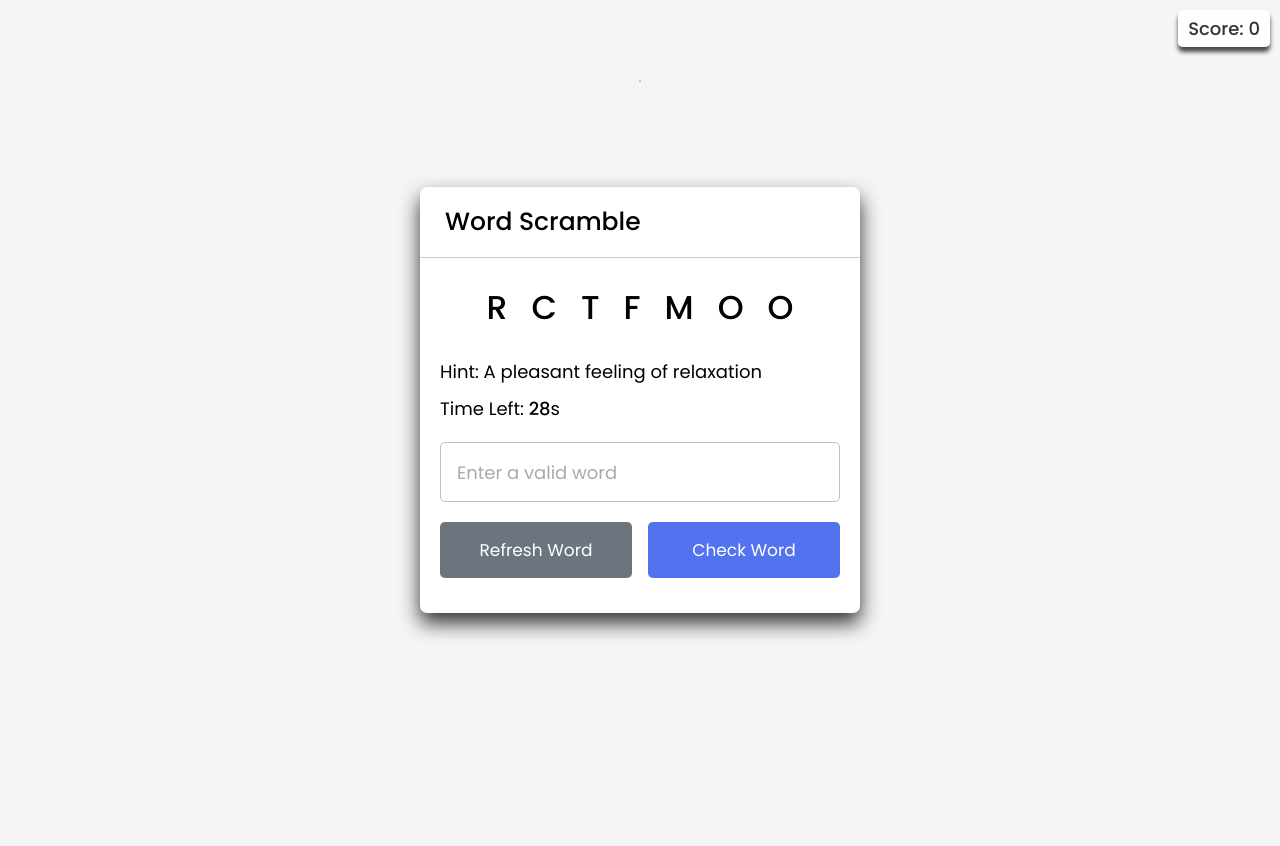
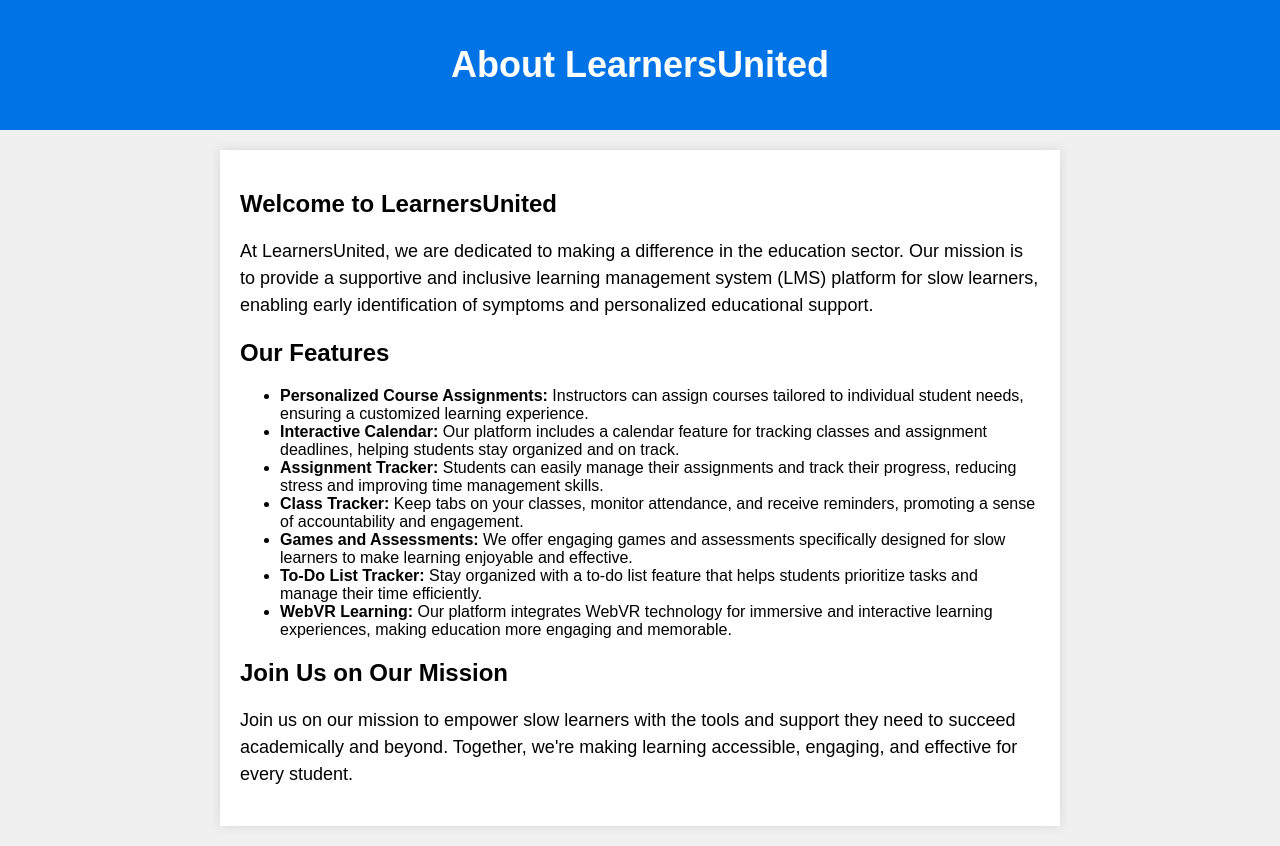
Before and after one commit to sanskarsinghh/SG2.0, a plain HTML site: page index.html in a window 1280 px wide. Before the commit the page ends 800 px from the top, so only its background shows below. Drawn offline with Linux system fonts and the light colour scheme.

Commit message:
first commit

```diff
--- a/JS/script.js
+++ /dev/null
@@ -1,86 +0,0 @@
-const wordText = document.querySelector(".word"),
-  hintText = document.querySelector(".hint span"),
-  timeText = document.querySelector(".time b"),
-  inputField = document.querySelector("input"),
-  refreshBtn = document.querySelector(".refresh-word"),
-  checkBtn = document.querySelector(".check-word");
-  const scoreDisplay = document.createElement("div");
-  var result = document.getElementById("result");
-// scoreDisplay.classList.add("scoreboard");
-// scoreDisplay.innerHTML = "Score: <span id='score'>0</span>";
-document.body.appendChild(scoreDisplay);
-
-let correctWord, timer, score = 0;
-
-const updateScore = () => {
-  const scoreElement = document.getElementById("score");
-
-  scoreElement.innerHTML = score;
-
-};
-
-const initTimer = maxTime => {
-  clearInterval(timer);
-  timer = setInterval(() => {
-    if (maxTime > 0) {
-      maxTime--;
-      timeText.innerText = maxTime;
-    } else {
-
-      result.innerHTML = `Time off! ${correctWord.toUpperCase()} was the correct word`;
-      result.style.display = "block";
-    setTimeout(function() {
-      result.style.display = "none";
-    }, 3000);
-      initGame();
-    }
-  }, 1000);
-};
-
-const initGame = () => {
-  initTimer(33);
-  let randomObj = words[Math.floor(Math.random() * words.length)];
-  let wordArray = randomObj.word.split("");
-  for (let i = wordArray.length - 1; i > 0; i--) {
-    let j = Math.floor(Math.random() * (i + 1));
-    [wordArray[i], wordArray[j]] = [wordArray[j], wordArray[i]];
-  }
-  wordText.innerText = wordArray.join("");
-  hintText.innerText = randomObj.hint;
-  correctWord = randomObj.word.toLowerCase();
-  inputField.value = "";
-  inputField.setAttribute("maxlength", correctWord.length);
-};
-
-const checkWord = () => {
-  let userWord = inputField.value.toLowerCase();
-  if (!userWord) result.innerHTML =`Please enter the word to check!`;
-  if (userWord === correctWord) {
-    score++; // Increase the score for correct answers
-  } else {
-    score--; // Decrement the score for incorrect answers
-  }
-  updateScore(); // Update and display the score
-
-  if (userWord === correctWord) {
-
-    result.innerHTML = `Congrats! ${correctWord.toUpperCase()} is the correct word`;
-    result.style.display = "block";
-    setTimeout(function() {
-      result.style.display = "none";
-    }, 3000);
-  } else {
-    result.innerHTML = `Oops! ${userWord} is not a correct word`;
-    result.style.display = "block";
-    setTimeout(function() {
-      result.style.display = "none";
-    }, 3000);
-  }
-  initGame();
-};
-
-refreshBtn.addEventListener("click", initGame);
-checkBtn.addEventListener("click", checkWord);
-
-updateScore(); // Initialize the score display
-initGame();
--- a/JS/words.js
+++ /dev/null
@@ -1,94 +0,0 @@
-let words = [
-    {
-        word: "addition",
-        hint: "The process of adding numbers"
-    },
-    {
-        word: "meeting",
-        hint: "Event in which people come together"
-    },
-    {
-        word: "number",
-        hint: "Math symbol used for counting"
-    },
-    {
-        word: "exchange",
-        hint: "The act of trading"
-    },
-    {
-        word: "canvas",
-        hint: "Piece of fabric for oil painting"
-    },
-    {
-        word: "garden",
-        hint: "Space for planting flower and plant"
-    },
-    {
-        word: "position",
-        hint: "Location of someone or something"
-    },
-    {
-        word: "feather",
-        hint: "Hair like outer covering of bird"
-    },
-    {
-        word: "comfort",
-        hint: "A pleasant feeling of relaxation"
-    },
-    {
-        word: "tongue",
-        hint: "The muscular organ of mouth"
-    },
-    {
-        word: "expansion",
-        hint: "The process of increase or grow"
-    },
-    {
-        word: "country",
-        hint: "A politically identified region"
-    },
-    {
-        word: "group",
-        hint: "A number of objects or persons"
-    },
-    {
-        word: "taste",
-        hint: "Ability of tongue to detect flavour"
-    },
-    {
-        word: "store",
-        hint: "Large shop where goods are traded"
-    },
-    {
-        word: "field",
-        hint: "Area of land for farming activities"
-    },
-    {
-        word: "friend",
-        hint: "Person other than a family member"
-    },
-    {
-        word: "pocket",
-        hint: "A bag for carrying small items"
-    },
-    {
-        word: "needle",
-        hint: "A thin and sharp metal pin"
-    },
-    {
-        word: "expert",
-        hint: "Person with extensive knowledge"
-    },
-    {
-        word: "statement",
-        hint: "A declaration of something"
-    },
-    {
-        word: "second",
-        hint: "One-sixtieth of a minute"
-    },
-    {
-        word: "library",
-        hint: "Place containing collection of books"
-    },
-]
--- a/index.html
+++ b/index.html
@@ -1,33 +1,53 @@
 <!DOCTYPE html>
-<html lang="en" dir="ltr">
-  <head>
-    <meta charset="utf-8">
-    <title>Word Scramble Game</title>
+<html lang="en">
+<head>
+    <meta charset="UTF-8">
+    <meta name="viewport" content="width=device-width, initial-scale=1.0">
+    <title>About LearnersUnited</title>
+    <!-- Link to the external CSS file -->
     <link rel="stylesheet" href="style.css">
-    <meta name="viewport" content="width=device-width, initial-scale=1.0">
-    <script src="JS/words.js" defer></script>
-    <script src="JS/script.js" defer></script>
-  </head>
-  <body>
-    <!-- Scoreboard -->
-    <div class="scoreboard">
-      <p>Score: <span id="score">0</span></p>
+</head>
+<body>
+    <header>
+        <h1>About LearnersUnited</h1>
+    </header>
+    <div class="container">
+        <h2>Welcome to LearnersUnited</h2>
+        <p>
+            At LearnersUnited, we are dedicated to making a difference in the education sector. Our mission is to provide a supportive and inclusive learning management system (LMS) platform for slow learners, enabling early identification of symptoms and personalized educational support.
+        </p>
+
+        <h2>Our Features</h2>
+        <ul class="feature-list">
+            <li>
+                <strong>Personalized Course Assignments:</strong> Instructors can assign courses tailored to individual student needs, ensuring a customized learning experience.
+            </li>
+            <li>
+                <strong>Interactive Calendar:</strong> Our platform includes a calendar feature for tracking classes and assignment deadlines, helping students stay organized and on track.
+            </li>
+            <li>
+                <strong>Assignment Tracker:</strong> Students can easily manage their assignments and track their progress, reducing stress and improving time management skills.
+            </li>
+            <li>
+                <strong>Class Tracker:</strong> Keep tabs on your classes, monitor attendance, and receive reminders, promoting a sense of accountability and engagement.
+            </li>
+            <li>
+                <strong>Games and Assessments:</strong> We offer engaging games and assessments specifically designed for slow learners to make learning enjoyable and effective.
+            </li>
+            <li>
+                <strong>To-Do List Tracker:</strong> Stay organized with a to-do list feature that helps students prioritize tasks and manage their time efficiently.
+            </li>
+            <li>
+                <strong>WebVR Learning:</strong> Our platform integrates WebVR technology for immersive and interactive learning experiences, making education more engaging and memorable.
+            </li>
+        </ul>
+
+        <h2>Join Us on Our Mission</h2>
+        <p>
+            Join us on our mission to empower slow learners with the tools and support they need to succeed academically and beyond. Together, we're making learning accessible, engaging, and effective for every student.
+        </p>
+
+        <!-- Add more content as needed -->
     </div>
-    <div id="result"></div>
-    <div class="container">
-        <h2>Word Scramble</h2>
-        <div class="content">
-            <p class="word"></p>
-            <div class="details">
-                <p class="hint">Hint: <span></span></p>
-                <p class="time">Time Left: <span><b>30</b>s</span></p>
-            </div>
-            <input type="text" spellcheck="false" placeholder="Enter a valid word">
-            <div class="buttons">
-                <button class="refresh-word">Refresh Word</button>
-                <button class="check-word">Check Word</button>
-            </div>
-        </div>
-    </div>
-  </body>
+</body>
 </html>
--- a/style.css
+++ b/style.css
@@ -1,151 +1,32 @@
-/* Import Google font - Poppins */
-@import url('https://fonts.googleapis.com/css2?family=Poppins:wght@400;500;600&display=swap');
-*{
-  margin: 0;
-  padding: 0;
-  box-sizing: border-box;
-  font-family: 'Poppins', sans-serif;
-}
-body{
-  display: flex;
-  padding: 0 10px;
-  align-items: center;
-  justify-content: center;
-  min-height: 100vh;
-  background:whitesmoke ;
-}
-/* Scoreboard Styles */
-.scoreboard {
-  position: absolute;
-  top: 10px;
-  right: 10px;
-  background: rgba(255, 255, 255, 0.9);
-  border-radius: 5px;
-  padding: 5px 10px;
-  box-shadow: 0 5px 4px rgba(0, 0, 0, 0.705);
-  font-size: 18px;
-  font-weight: 500;
-  color: #333;
-  /* display: none; */
-}
-.container{
-  width: 440px;
-  border-radius: 7px;
-  background: #fff;
-  box-shadow: 0 10px 20px rgba(0,0,0,0.8);
-}
-.container h2{
-  font-size: 25px;
-  font-weight: 500;
-  padding: 16px 25px;
-  border-bottom: 1px solid #ccc;
-}
-.container .content{
-  margin: 25px 20px 35px;
-}
-.content .word{
-  user-select: none;
-  font-size: 33px;
-  font-weight: 500;
-  text-align: center;
-  letter-spacing: 24px;
-  margin-right: -24px;
-  word-break: break-all;
-  text-transform: uppercase;
-}
-.content .details{
-  margin: 25px 0 20px;
-}
-.details p{
-  font-size: 18px;
-  margin-bottom: 10px;
-}
-.details p b{
-  font-weight: 500;
-}
-.content input{
-  width: 100%;
-  height: 60px;
-  outline: none;
-  padding: 0 16px;
-  font-size: 18px;
-  border-radius: 5px;
-  border: 1px solid #bfbfbf;
-}
-.content input:focus{
-  box-shadow: 0px 2px 4px rgba(0,0,0,0.08);
-}
-.content input::placeholder{
-  color: #aaa;
-}
-.content input:focus::placeholder{
-  color: #bfbfbf;
-}
-.content .buttons{
-  display: flex;
-  margin-top: 20px;
-  justify-content: space-between;
-}
-.buttons button{
-  border: none;
-  outline: none;
-  color: #fff;
-  cursor: pointer;
-  padding: 15px 0;
-  font-size: 17px;
-  border-radius: 5px;
-  width: calc(100% / 2 - 8px);
-  transition: all 0.3s ease;
-}
-.buttons button:active{
-  transform: scale(0.97);
-}
-.buttons .refresh-word{
-  background: #6C757D;
-}
-.buttons .refresh-word:hover{
-  background: #5f666d;
-}
-.buttons .check-word{
-  background: #5372F0;
-}
-.buttons .check-word:hover{
-  background: #2c52ed;
-}
-#result{
-  position: absolute;
-  top:10%;
-
-  background-color: rgb(241, 233, 193);
-  border: #aaa 1px solid;
-  border-radius: 7px;
-
+/* CSS Styles */
+body {
+    font-family: Arial, sans-serif;
+    background-color: #f0f0f0;
+    margin: 0;
+    padding: 0;
 }
 
-@media screen and (max-width: 470px) {
-  .container h2{
-    font-size: 22px;
-    padding: 13px 20px;
-  }
-  .content .word{
-    font-size: 30px;
-    letter-spacing: 20px;
-    margin-right: -20px;
-  }
-  .container .content{
-    margin: 20px 20px 30px;
-  }
-  .details p{
-    font-size: 16px;
-    margin-bottom: 8px;
-  }
-  .content input{
-    height: 55px;
-    font-size: 17px;
-  }
-  .buttons button{
-    padding: 14px 0;
-    font-size: 16px;
-    width: calc(100% / 2 - 7px);
-  }
+header {
+    background-color: #0073e6;
+    color: #fff;
+    text-align: center;
+    padding: 20px 0;
 }
+
+.container {
+    max-width: 800px;
+    margin: 20px auto;
+    padding: 20px;
+    background-color: #fff;
+    box-shadow: 0 0 10px rgba(0, 0, 0, 0.1);
+}
+
+h1 {
+    font-size: 36px;
+}
+
+
+p {
+    font-size: 18px;
+    line-height: 1.5;
+}
```
